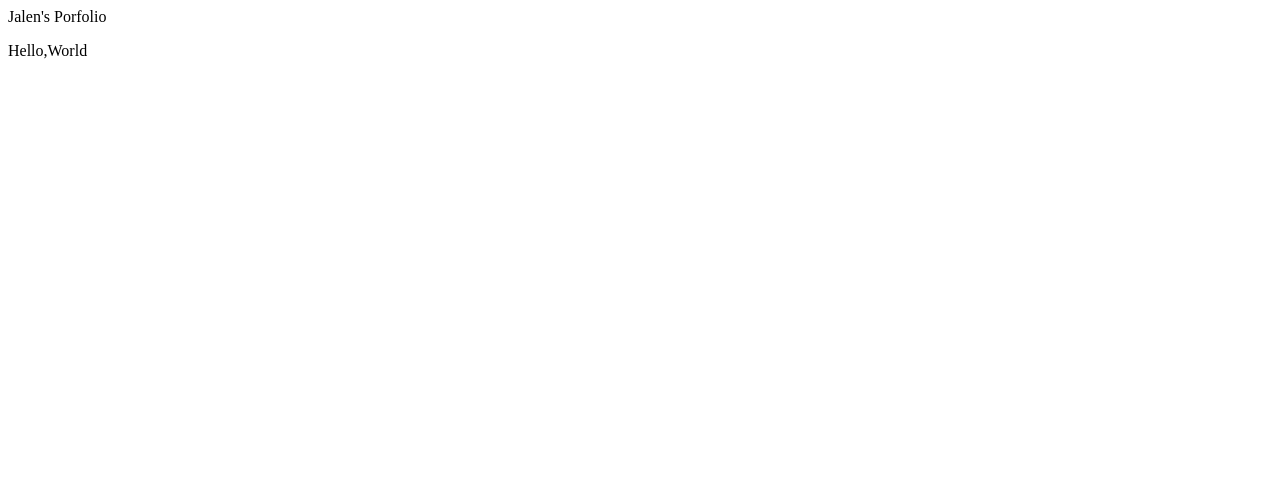
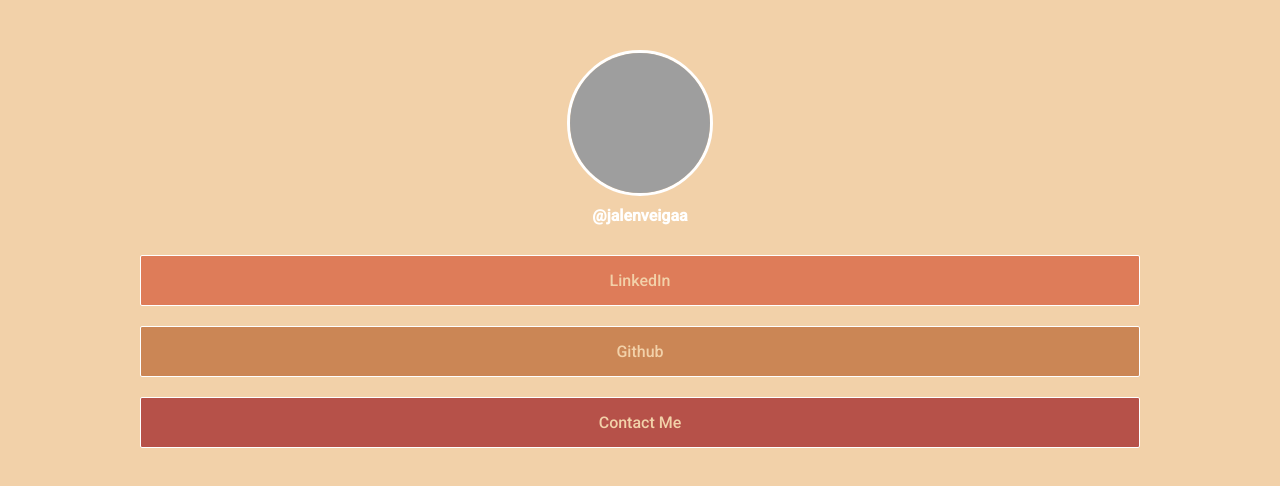
Before and after one commit to jalenveiga/linkinbio, a plain HTML site: page index.html in a window 1280 px wide. Drawn offline with Linux system fonts and the light colour scheme; grey boxes are pictures that could not be loaded.

Commit message:
First commit

```diff
--- a/index.html
+++ b/index.html
@@ -1,9 +1,79 @@
 <!DOCTYPE html>
 <html lang="en">
-    <head>
-        Jalen's Porfolio
-    </head>
-    <body>
-        <p>Hello,World</p>
-    </body>
+	<head>
+		<meta charset="UTF-8" />
+		<meta name="viewport" content="width=device-width, initial-scale=1.0" />
+		<meta http-equiv="X-UA-Compatible" content="ie=edge" />
+		<link
+			href="https://fonts.googleapis.com/css2?family=Roboto:wght@500&display=swap"
+			rel="stylesheet"
+		/>
+		<link rel="stylesheet" href="style.css" />
+		<title>Jalen's Links</title>
+		<script
+			async
+			src="https://www.googletagmanager.com/gtag/js?id=UA-177429414-1"
+		></script>
+		<script>
+			window.dataLayer = window.dataLayer || [];
+			function gtag() {
+				dataLayer.push(arguments);
+			}
+			gtag('js', new Date());
+
+			gtag('config', 'UA-177429414-1');
+		</script>
+	</head>
+	<body>
+		<div class="container">
+			<div class="circle-shape">
+				<a
+					href="https://www.instagram.com/jalenveigaa/"
+					target="_blank"
+					rel="noopener noreferrer"
+				>
+					<img
+						src="IMG_5878.jpeg"
+						alt="Jalen's Photo"
+						class="profile-pic"
+					/>
+				</a>
+			</div>
+			<a
+				href="https://www.instagram.com/jalenveigaa/"
+				target="_blank"
+				rel="noopener noreferrer"
+				class="ig-link"
+			>
+				@jalenveigaa
+			</a>
+			<div class="link-list">
+				<a
+					href="https://www.linkedin.com/in/jalen-veiga-96b2b7191/"
+					target="_blank"
+					rel="noopener noreferrer"
+				>
+					<div class="link-list-item dark">
+						LinkedIn
+					</div>
+				</a>
+				<a
+					href="https://github.com/jalenveiga"
+					target="_blank"
+					rel="noopener noreferrer"
+				>
+					<div class="link-list-item light">
+						Github
+					</div>
+				</a>
+				<a
+					href="mailto:veigajalen@gmail.com"
+				>
+					<div class="link-list-item medium">
+						Contact Me
+					</div>
+			</div>
+		</div>
+		<script src="script.js"></script>
+	</body>
 </html>
```
